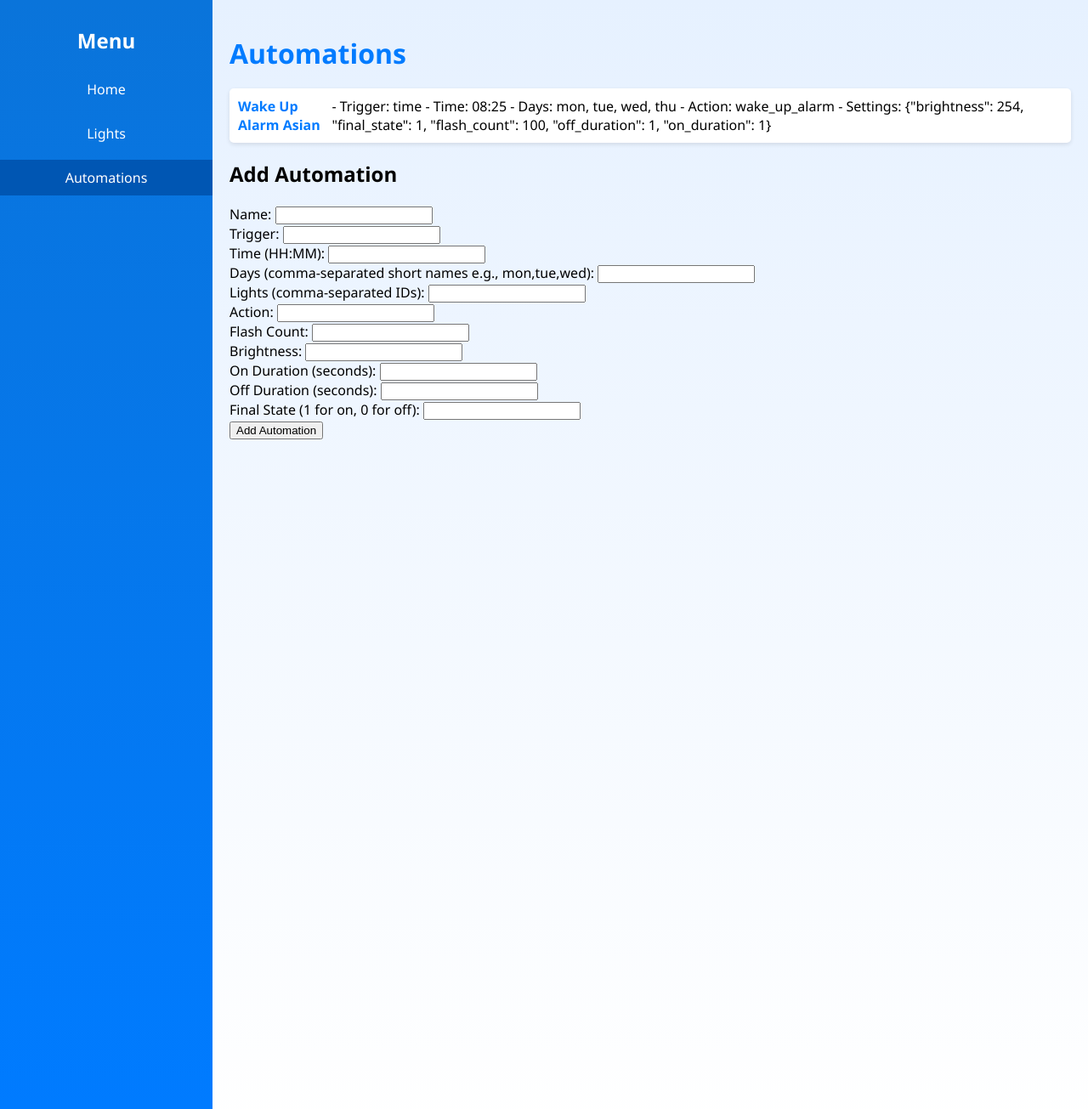
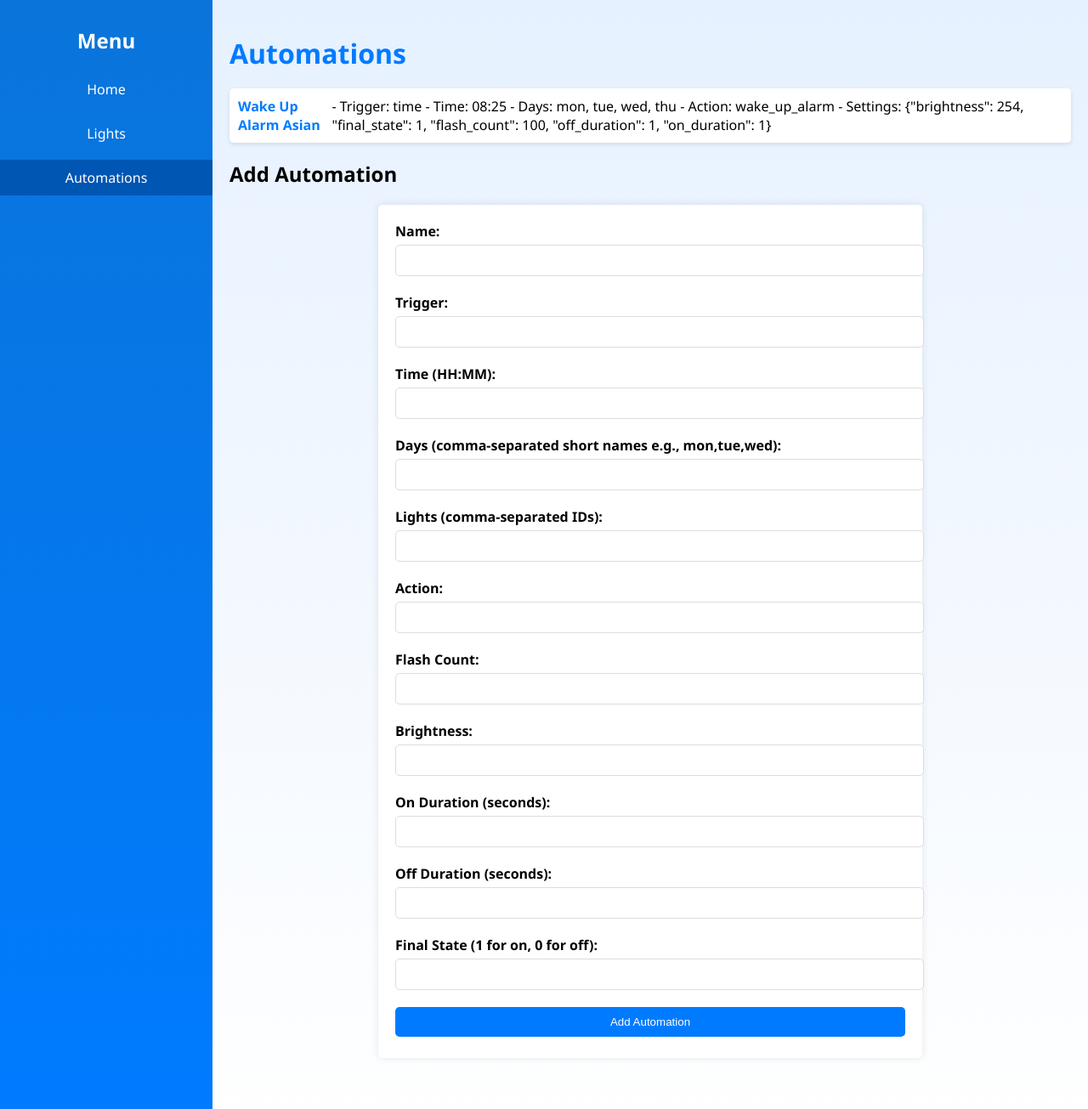
Before and after one commit to dhuelin/philips-hue-controller-automation, a Flask app: page /automations in a window 1280 px wide. Shown: the whole page at 85% size. Run offline with Flask 3, Linux system fonts and the light colour scheme; parts of the project's set-up code (start-up, migrations or seed data) failed here and were passed over.

Commit message:
Update design

```diff
--- a/flask_app/static/main.css
+++ b/flask_app/static/main.css
@@ -93,14 +93,19 @@ ul li button.on {
 ul li button.off {
     background-color: #dc3545; /* Red */
     color: white;
+}
 
 form {
-    max-width: 500px;
+    max-width: 600px;
     margin: 0 auto;
     background-color: white;
     padding: 20px;
     border-radius: 5px;
     box-shadow: 0 0 10px rgba(0, 0, 0, 0.1);
+}
+
+form .form-group {
+    margin-bottom: 15px;
 }
 
 form label {
@@ -112,7 +117,7 @@ form label {
 form input, form button {
     width: 100%;
     padding: 10px;
-    margin-bottom: 10px;
+    margin-bottom: 5px;
     border-radius: 5px;
     border: 1px solid #ddd;
 }
--- a/flask_app/templates/automations.html
+++ b/flask_app/templates/automations.html
@@ -77,28 +77,50 @@
             </ul>
             <h2>Add Automation</h2>
             <form onsubmit="event.preventDefault(); addAutomation();">
+                <div class="form-group">
                     <label for="name">Name:</label>
-                <input type="text" id="name" name="name" required><br>
+                    <input type="text" id="name" name="name" required>
+                </div>
+                <div class="form-group">
                     <label for="trigger">Trigger:</label>
-                <input type="text" id="trigger" name="trigger" required><br>
+                    <input type="text" id="trigger" name="trigger" required>
+                </div>
+                <div class="form-group">
                     <label for="time">Time (HH:MM):</label>
-                <input type="text" id="time" name="time"><br>
+                    <input type="text" id="time" name="time">
+                </div>
+                <div class="form-group">
                     <label for="days">Days (comma-separated short names e.g., mon,tue,wed):</label>
-                <input type="text" id="days" name="days" required><br>
+                    <input type="text" id="days" name="days" required>
+                </div>
+                <div class="form-group">
                     <label for="lights">Lights (comma-separated IDs):</label>
-                <input type="text" id="lights" name="lights" required><br>
+                    <input type="text" id="lights" name="lights" required>
+                </div>
+                <div class="form-group">
                     <label for="action">Action:</label>
-                <input type="text" id="action" name="action" required><br>
+                    <input type="text" id="action" name="action" required>
+                </div>
+                <div class="form-group">
                     <label for="flash_count">Flash Count:</label>
-                <input type="number" id="flash_count" name="flash_count" required><br>
+                    <input type="number" id="flash_count" name="flash_count" required>
+                </div>
+                <div class="form-group">
                     <label for="brightness">Brightness:</label>
-                <input type="number" id="brightness" name="brightness" required><br>
+                    <input type="number" id="brightness" name="brightness" required>
+                </div>
+                <div class="form-group">
                     <label for="on_duration">On Duration (seconds):</label>
-                <input type="number" step="0.1" id="on_duration" name="on_duration" required><br>
+                    <input type="number" step="0.1" id="on_duration" name="on_duration" required>
+                </div>
+                <div class="form-group">
                     <label for="off_duration">Off Duration (seconds):</label>
-                <input type="number" step="0.1" id="off_duration" name="off_duration" required><br>
+                    <input type="number" step="0.1" id="off_duration" name="off_duration" required>
+                </div>
+                <div class="form-group">
                     <label for="final_state">Final State (1 for on, 0 for off):</label>
-                <input type="number" id="final_state" name="final_state" required><br>
+                    <input type="number" id="final_state" name="final_state" required>
+                </div>
                 <button type="submit">Add Automation</button>
             </form>
         </div>
```
Lines whose indentation alone changed are shown as unchanged.
